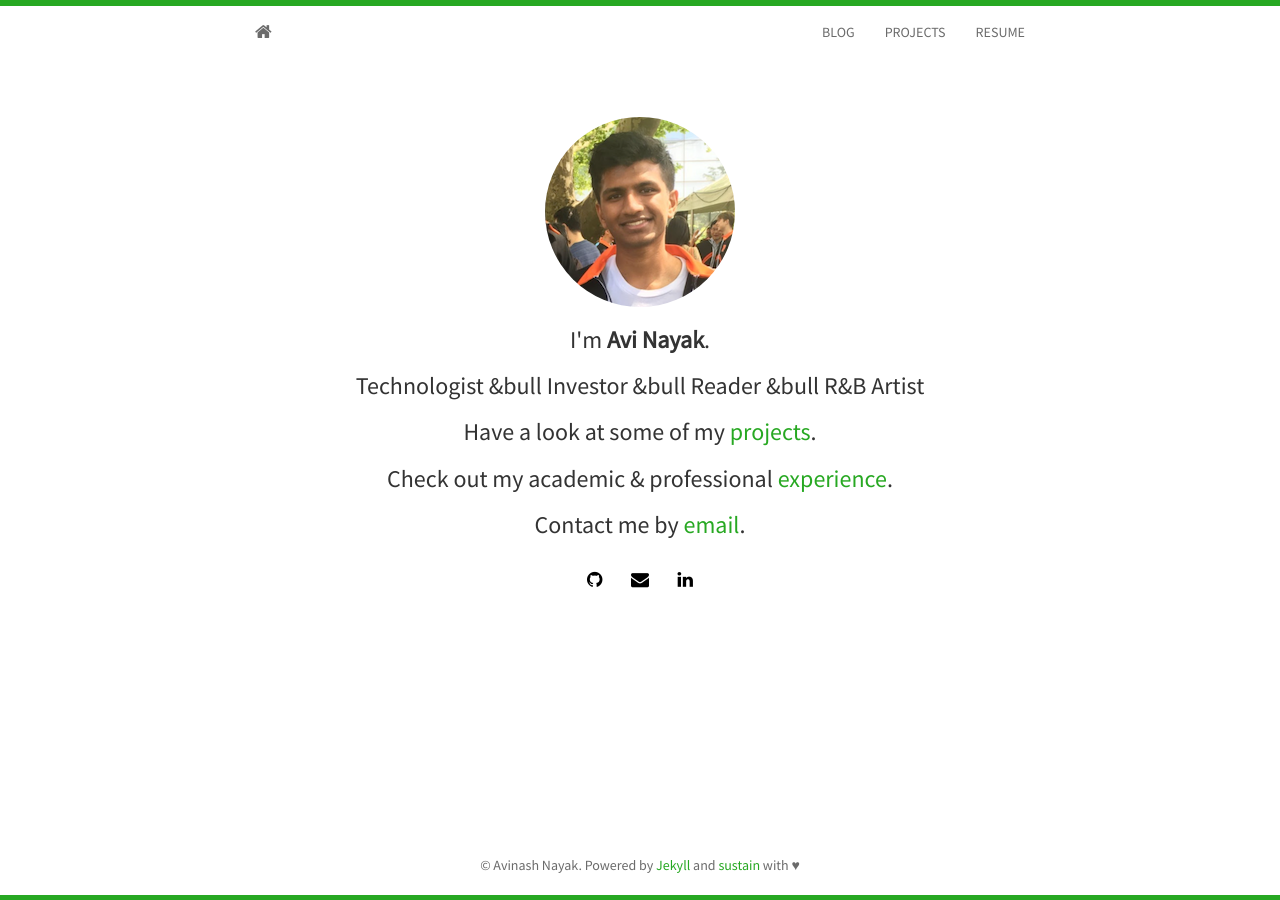
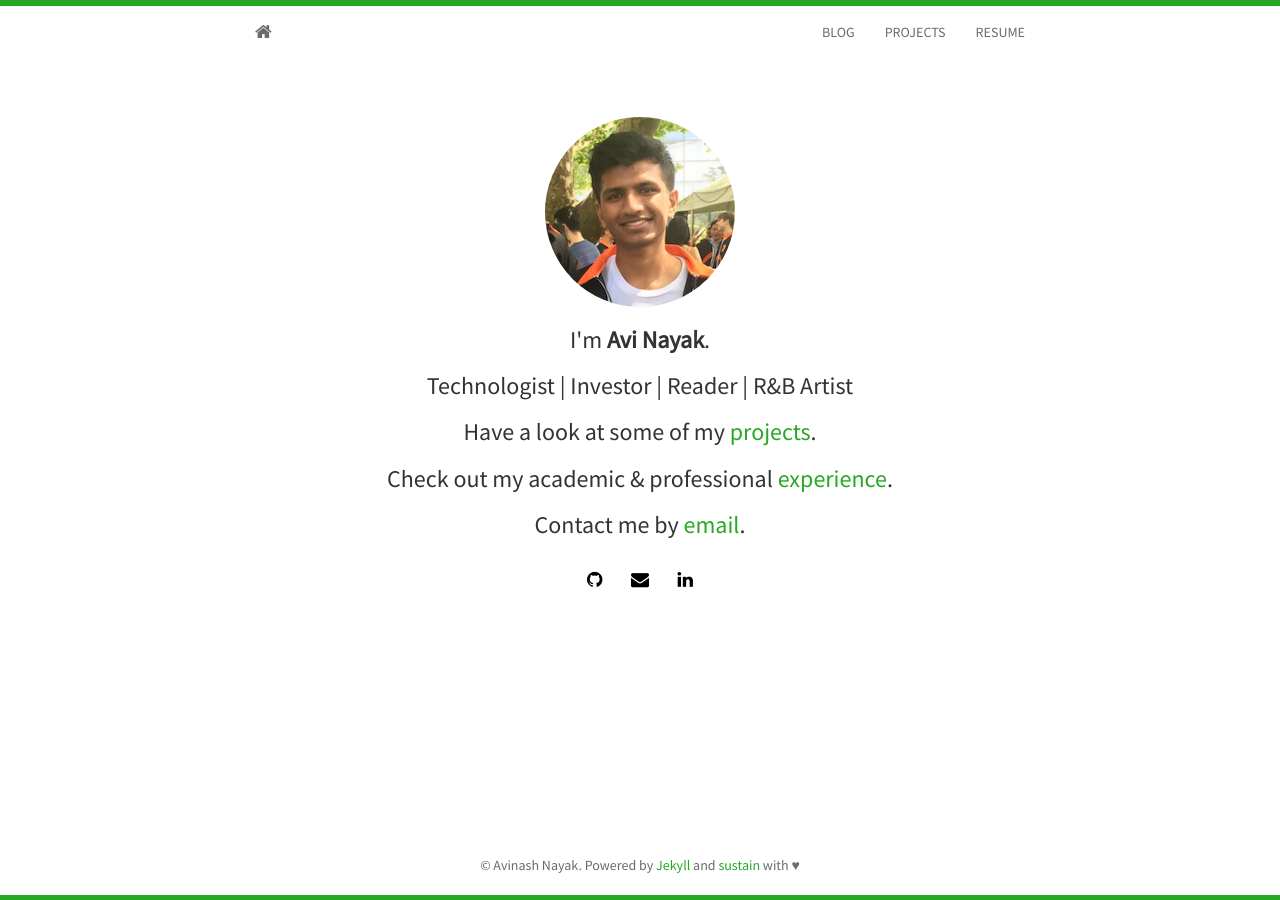
Before and after one commit to avinayak14/avinayak14.github.io, a Jekyll site: the page built from index.html, in a window 1280 px wide. Built offline with Jekyll 4.4.1, drawn with Linux system fonts in a browser that asks for light colours; nearby versions of some CDN libraries; the list of posts is cut into pages by our own code.

Commit message:
change format

```diff
--- a/index.html
+++ b/index.html
@@ -8,7 +8,7 @@ layout: home
 		<img class="img-circle" src="{{ site.baseurl }}static/img/{{ site.avatar }}" alt="Responsive image">
 	  </div>
 	  <h3>I'm <strong>{{ site.author }}</strong>. </h3>
-	  <h3>Technologist &bull Investor &bull Reader &bull R&B Artist</h3>
+	  <h3>Technologist | Investor | Reader | R&B Artist</h3>
 	  <h3>Have a look at some of my <a href="{{ site.baseurl }}projects.html"> projects</a>.</h3>
 	  <h3>Check out my academic &amp; professional <a href="{{ site.baseurl }}vitae.html">experience</a>.</h3>
 	  <h3>Contact me by <a href="mailto:{{ site.email }}">email</a>.</h3>
```
